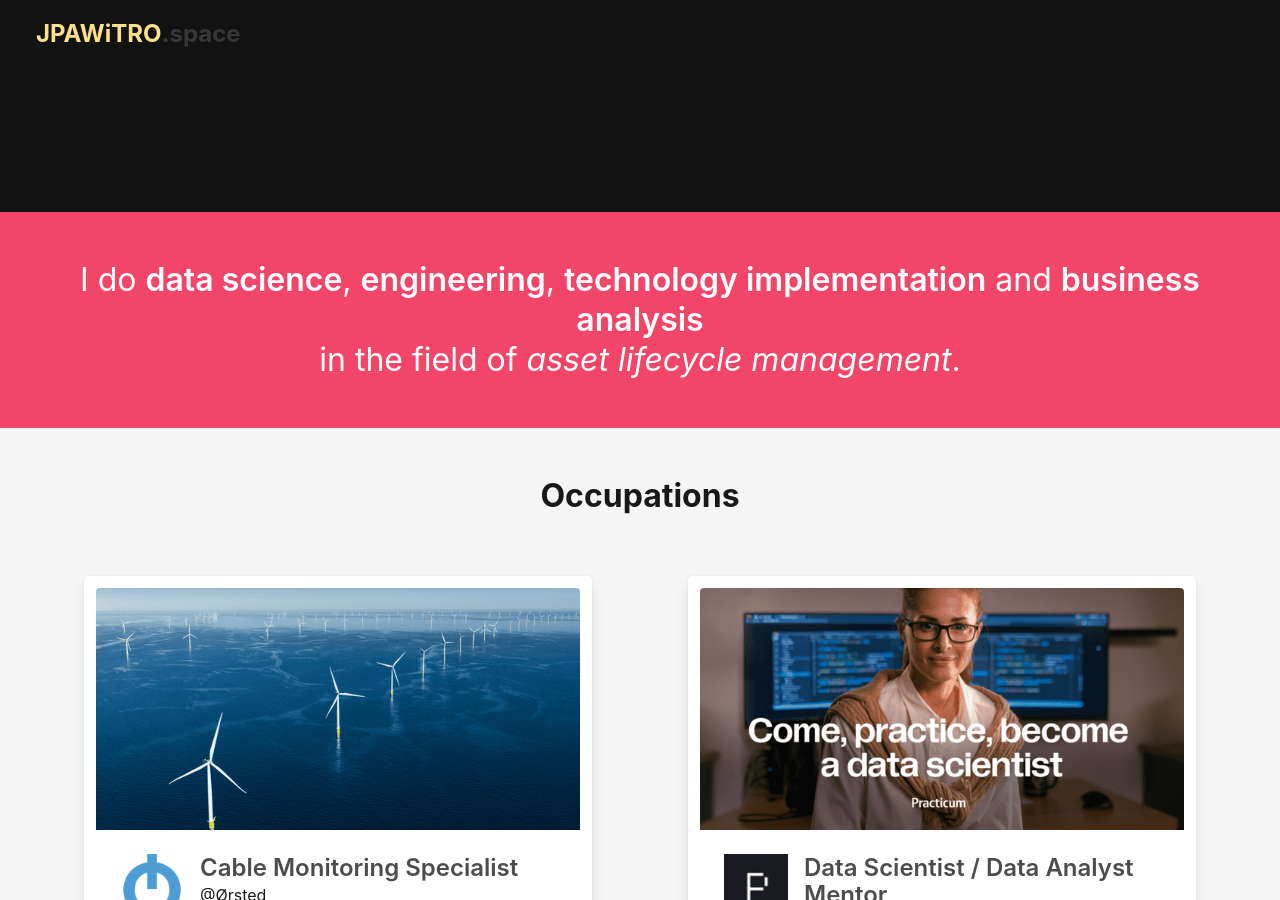
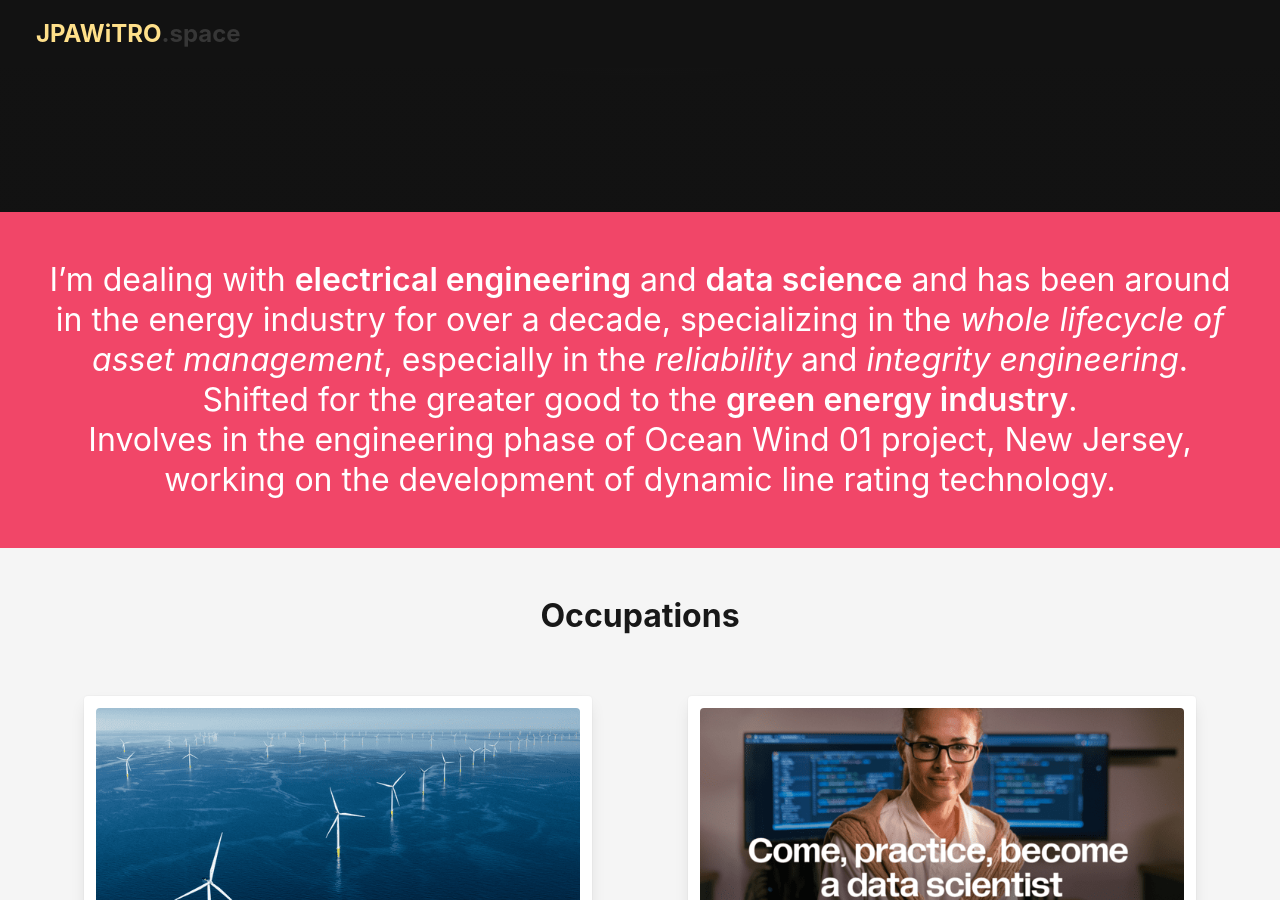
Before and after one commit to jpawitro/jpawitro.github.io, a Jekyll site: the page built from index.markdown, in a window 1280 px wide and 900 px high, scrolled down 688 px. Built offline with Jekyll 4.4.1, drawn with Linux system fonts in a browser that asks for light colours.

Commit message:
Update index.markdown

```diff
--- a/index.markdown
+++ b/index.markdown
@@ -4,4 +4,6 @@
 
 layout: home
 ---
-I do **data science**, **engineering**, **technology implementation** and **business analysis**<br/>in the field of _asset lifecycle management_.
+I'm dealing with **electrical engineering** and **data science** and has been around in the energy industry for over a decade, specializing in the _whole lifecycle of asset management_, especially in the _reliability_ and _integrity engineering_. Shifted for the greater good to the **green energy industry**.
+
+Involves in the engineering phase of [Ocean Wind 01 project, New Jersey](https://oceanwindone.com/), working on the development of [dynamic line rating technology](https://www.irena.org/-/media/Files/IRENA/Agency/Publication/2020/Jul/IRENA_Dynamic_line_rating_2020.pdf?la=en&hash=A8129CE4C516895E7749FD495C32C8B818112D7C).
```
